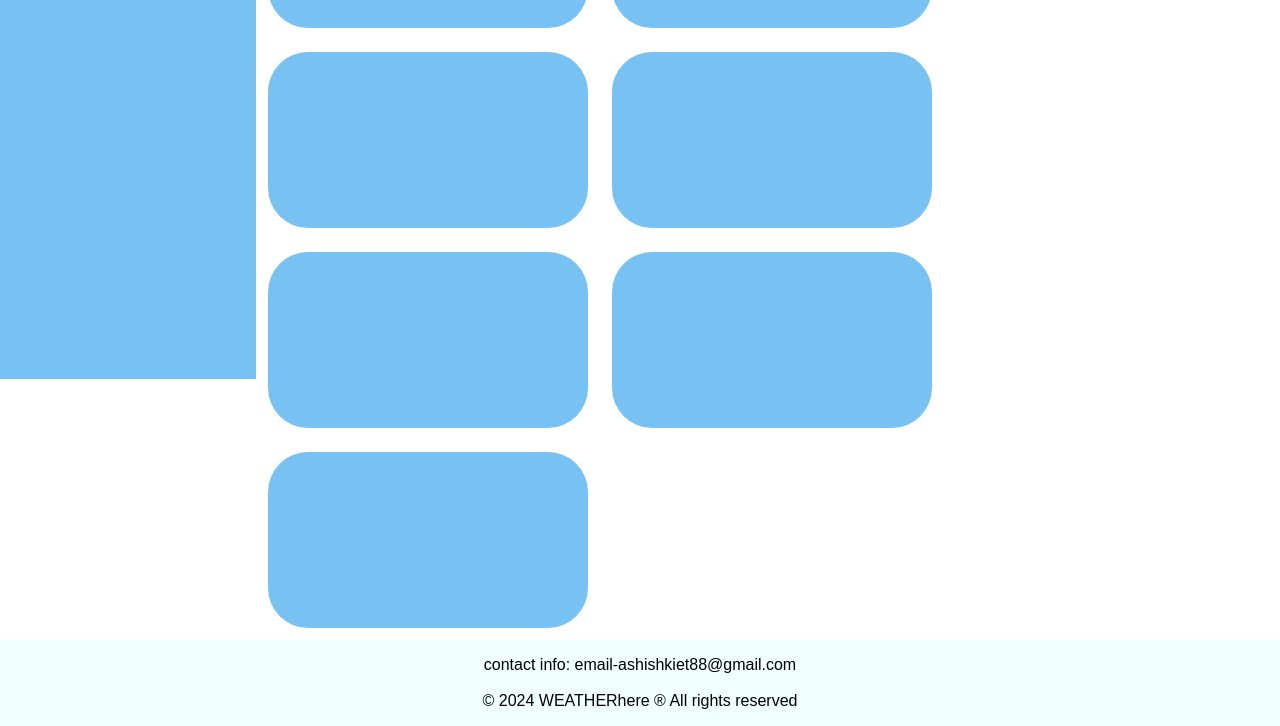
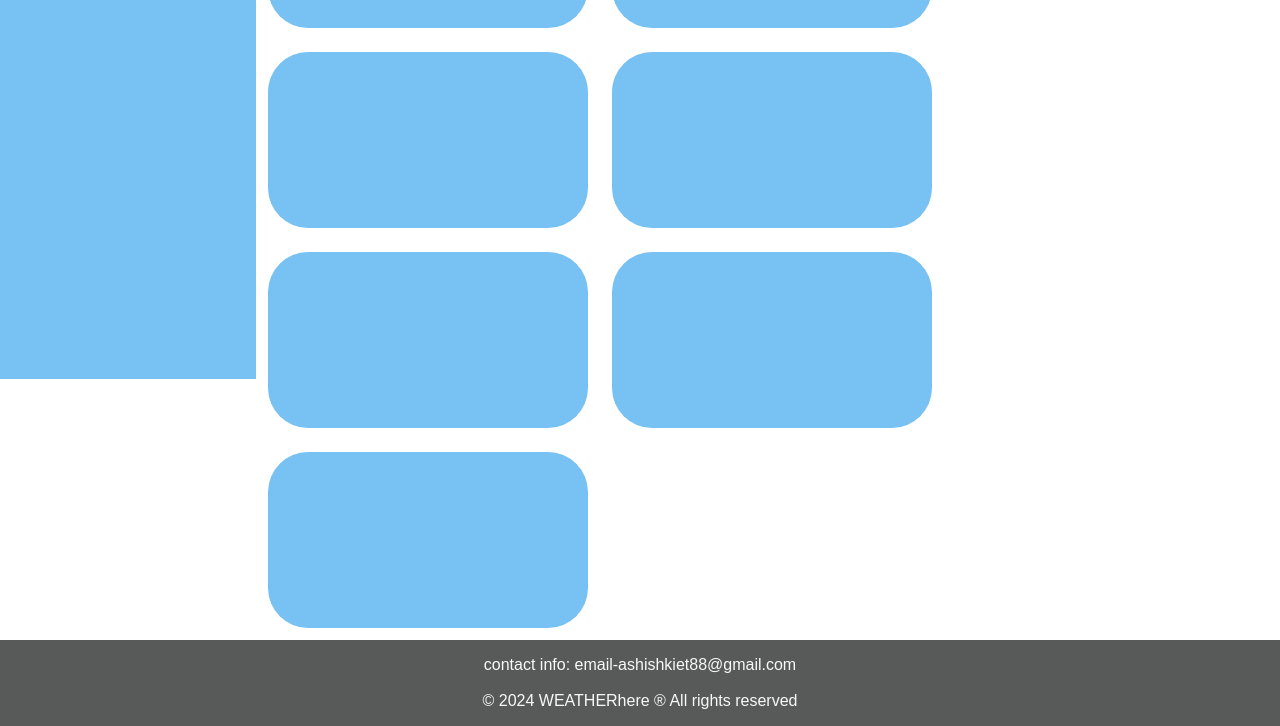
Before and after one commit to Ashish12X/WeatherForecast, a plain HTML site: page index.html in a window 1280 px wide. Shown: the part 682-1408 px from the top of the page. Drawn offline with Linux system fonts and the light colour scheme.

Commit message:
Update wether.css

```diff
--- a/wether.css
+++ b/wether.css
@@ -148,7 +148,8 @@ body{
 }
 
 footer{
-    background-color: azure;
+    background-color: rgb(88, 90, 90);
+    color: #f8f8f8;
     width: 100%;
     display: flex;
     flex-direction: column;
```
